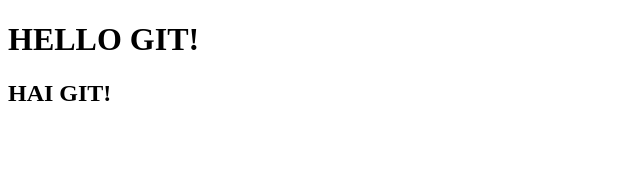
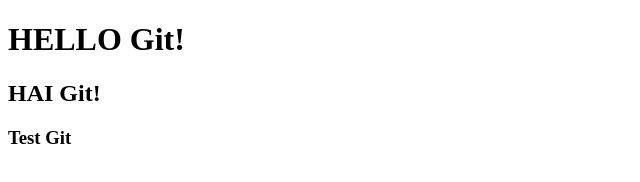
Before and after one commit to alghanykennedy/belajar-git, a plain HTML site: page index.html in a window 1280 px wide. Shown: the whole page, without its empty margins (0-640 px from the left). Drawn offline with Linux system fonts and the light colour scheme.

Commit message:
fitur 3 selesai

```diff
--- a/index.html
+++ b/index.html
@@ -9,8 +9,9 @@
 </head>
 
 <body>
-    <h1>HELLO GIT!</h1>
-    <h2>HAI GIT!</h2>
+    <h1>HELLO Git!</h1>
+    <h2>HAI Git!</h2>
+    <h3>Test Git</h3>
 </body>
 
 </html>
```
